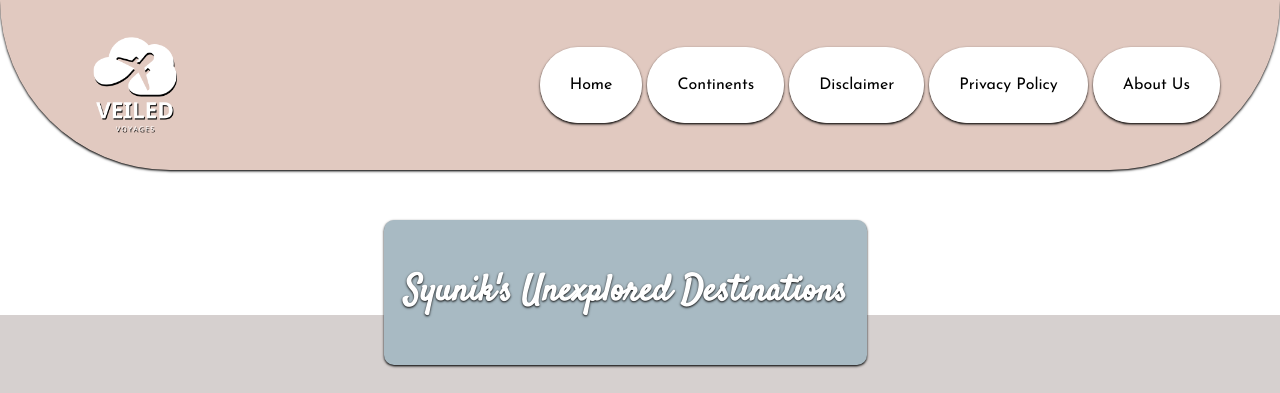
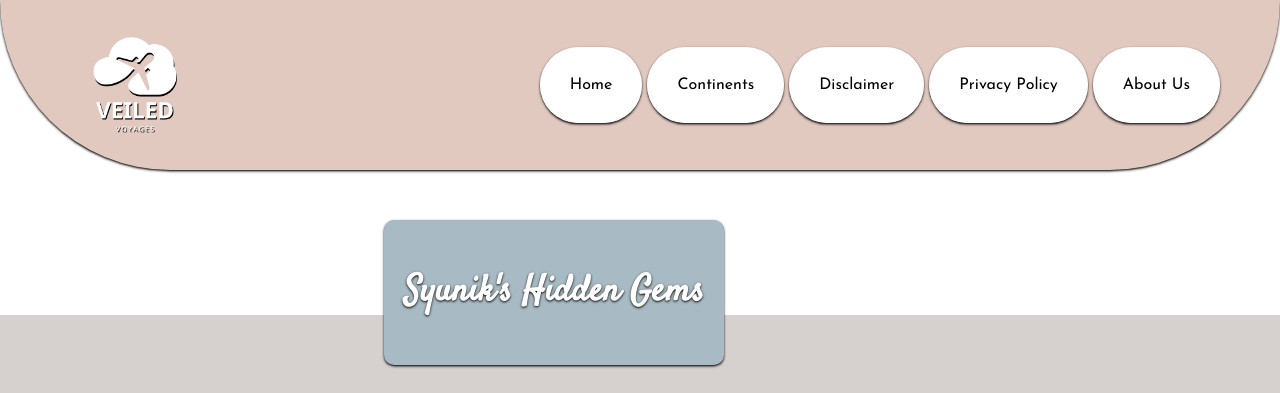
Before and after one commit to ashneeeet/SYUNIK, a plain HTML site: page index.html in a window 1280 px wide. Shown: the top 393 px of the page. Drawn offline with nearby package versions, Linux system fonts and the light colour scheme; a script that the page names is missing.

Commit message:
Update index.html

```diff
--- a/index.html
+++ b/index.html
@@ -44,7 +44,7 @@
     <!-- Unexplored Destination Block Starts -->
     <div class="unexp">
 
-        <p> <b>Syunik's Unexplored Destinations</b></p>
+        <p> <b>Syunik's Hidden Gems</b></p>
 
      </div>
 
```
